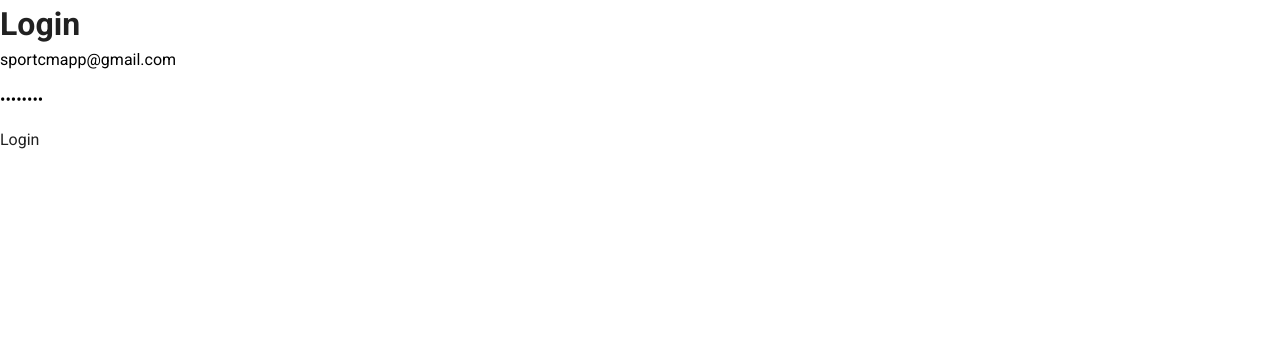
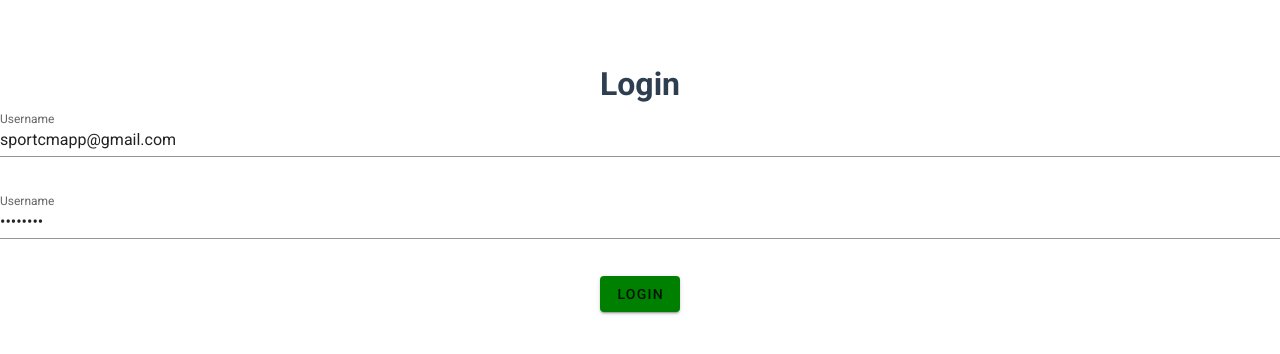
Before and after one commit to mmsuerkan/SportClubManagement, a Vue app: page / in a window 1280 px wide. Shown: the top 354 px of the page. Built offline with nearby package versions, Linux system fonts and the light colour scheme.

Commit message:
login layout fixed

```diff
--- a/src/views/Home.vue
+++ b/src/views/Home.vue
@@ -2,15 +2,22 @@
   <div class="home">
     <h1>Login</h1>
     <p>
-      <input type="text" v-model="username" placeholder="Username" />
+      <v-text-field
+        v-model="username"
+        label="Username"
+        required>
+      </v-text-field>
     </p>
     <p>
-      <input type="password" v-model="password" placeholder="Password" />
+      <v-text-field v-model="password"
+                    label="Username"
+                    required
+      type="password">
+      </v-text-field>
     </p>
     <p>
-      <button @click="login">Login</button>
+      <v-btn style="background-color: green" @click="login">Login</v-btn>
     </p>
-
   </div>
 </template>
 
@@ -68,3 +75,11 @@ export default {
   }
 }
 </script>
+<style>
+.home {
+  text-align: center;
+  color: #2c3e50;
+  margin-top: 60px;
+
+}
+</style>
```
